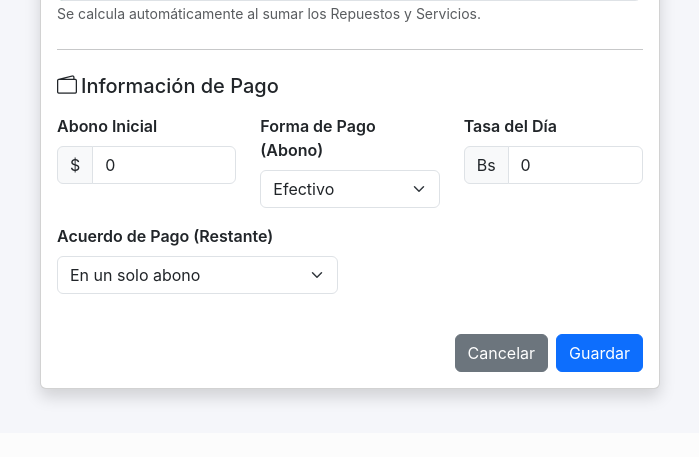
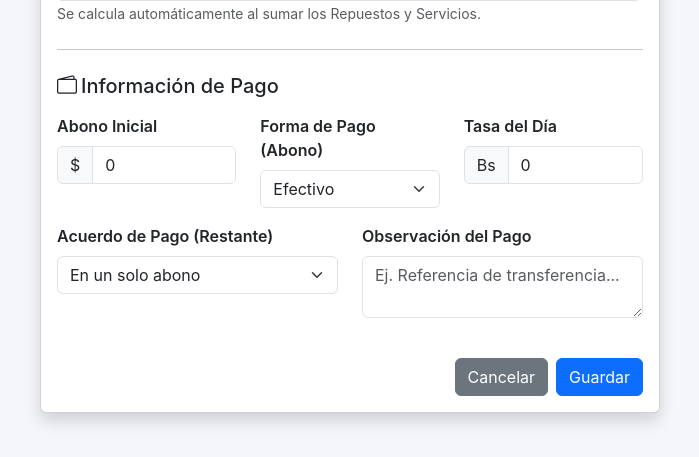
Before and after one commit to aatay19/control_taller, a Django app: page /entradas/crear/ in a window 1280 px wide. Shown: the part 1194-1651 px from the top of the page, without its empty margins (415-1114 px from the left). Before the commit the page ends 1599 px from the top, so only its background shows below. Run offline with Django 5.2, Linux system fonts and the light colour scheme; the visitor is signed in with stand-in values (Sample User, id 1); data that the repository does not hold is empty; some libraries are stand-ins or nearby versions.

Commit message:
correccion de casillas faltante

```diff
--- a/libreria/forms.py
+++ b/libreria/forms.py
@@ -22,11 +22,12 @@ class ClienteForm(forms.ModelForm):
 class EntradaForm(forms.ModelForm):
     class Meta:
         model = Entrada
-        fields = ['cliente', 'cliente_presente', 'observaciones', 'abono', 'forma_pago_abono', 'tasa_dia', 'modalidad_pago_restante']
+        fields = ['cliente', 'cliente_presente', 'observaciones', 'observacion_pago', 'abono', 'forma_pago_abono', 'tasa_dia', 'modalidad_pago_restante']
         widgets = {
             'cliente': forms.Select(attrs={'class': 'form-select'}),
             'cliente_presente': forms.CheckboxInput(attrs={'class': 'form-check-input'}),
             'observaciones': forms.Textarea(attrs={'class': 'form-control', 'rows': 3}),
+            'observacion_pago': forms.Textarea(attrs={'class': 'form-control', 'rows': 2, 'placeholder': 'Ej. Referencia de transferencia...'}),
             'abono': forms.NumberInput(attrs={'class': 'form-control', 'step': '0.01'}),
             'forma_pago_abono': forms.Select(attrs={'class': 'form-select'}),
             'tasa_dia': forms.NumberInput(attrs={'class': 'form-control', 'step': '0.01'}),
--- a/libreria/models.py
+++ b/libreria/models.py
@@ -73,12 +73,14 @@ class Entrada(models.Model):
         ('pago_movil', 'Pago Móvil'),
         ('transferencia', 'Transferencia'),
         ('zelle', 'Zelle'),
+        ('t_debito', 'T. Débito'),
     ]
 
     fecha = models.DateTimeField(auto_now_add=True, verbose_name="Fecha de Entrada")
     cliente = models.ForeignKey(Cliente, on_delete=models.CASCADE, related_name='entradas', verbose_name="Cliente")
     cliente_presente = models.BooleanField(default=False, verbose_name="¿Cliente está presente?")
     observaciones = models.TextField(verbose_name="Observaciones o Repuestos que lleva")
+    observacion_pago = models.TextField(blank=True, null=True, verbose_name="Observación del Pago")
 
     abono = models.DecimalField(max_digits=10, decimal_places=2, default=0, verbose_name="Abono")
     forma_pago_abono = models.CharField(max_length=50, choices=FORMA_PAGO_CHOICES, default='efectivo', verbose_name="Forma de Pago del Abono")
@@ -88,6 +90,7 @@ class Entrada(models.Model):
     abono_extra = models.DecimalField(max_digits=10, decimal_places=2, default=0, verbose_name="Abono Extra")
     forma_pago_abono_extra = models.CharField(max_length=50, choices=FORMA_PAGO_CHOICES, default='efectivo', verbose_name="Forma de Pago del Abono Extra")
     tasa_dia_abono_extra = models.DecimalField(max_digits=10, decimal_places=2, default=0, verbose_name="Tasa del Día (Abono Extra)")
+    observacion_abono_extra = models.TextField(blank=True, null=True, verbose_name="Observación del Abono Extra")
 
     estado = models.CharField(max_length=20, choices=ESTADO_CHOICES, default='en_taller', verbose_name="Estado")
     usuario = models.ForeignKey(User, on_delete=models.SET_NULL, null=True, blank=True, verbose_name="Registrado por")
@@ -118,6 +121,7 @@ class Salida(models.Model):
         ('pago_movil', 'Pago Móvil'),
         ('transferencia', 'Transferencia'),
         ('zelle', 'Zelle'),
+        ('t_debito', 'T. Débito'),
     ]
 
     entrada = models.OneToOneField(Entrada, on_delete=models.CASCADE, related_name='salida_rel', verbose_name="Entrada Asociada")
--- a/libreria/templates/entradas/form.html
+++ b/libreria/templates/entradas/form.html
@@ -106,6 +106,7 @@
                             <div class="text-danger small mt-1">{{ form.observaciones.errors }}</div>
                             {% endif %}
                         </div>
+
 
                         <hr class="my-4">
                         <h5 class="mb-3"><i class="bi bi-tools me-1"></i>Repuestos y Servicios</h5>
@@ -277,6 +278,15 @@
                                 {{ form.modalidad_pago_restante }}
                                 {% if form.modalidad_pago_restante.errors %}
                                 <div class="text-danger small mt-1">{{ form.modalidad_pago_restante.errors }}</div>
+                                {% endif %}
+                            </div>
+
+                            <!-- Observación del Pago -->
+                            <div class="col-md-6 mb-3">
+                                <label for="{{ form.observacion_pago.id_for_label }}" class="form-label fw-semibold">Observación del Pago</label>
+                                {{ form.observacion_pago }}
+                                {% if form.observacion_pago.errors %}
+                                <div class="text-danger small mt-1">{{ form.observacion_pago.errors }}</div>
                                 {% endif %}
                             </div>
                         </div>
--- a/libreria/views/taller_views.py
+++ b/libreria/views/taller_views.py
@@ -195,10 +195,12 @@ def taller_abono_extra(request, id):
             abono_extra = Decimal(str(data.get('abono_extra', 0)))
             forma_pago = data.get('forma_pago_abono_extra', 'efectivo')
             tasa_dia = Decimal(str(data.get('tasa_dia_abono_extra', 0)))
+            observacion_abono_extra = data.get('observacion_abono_extra', '')
 
             entrada.abono_extra = abono_extra
             entrada.forma_pago_abono_extra = forma_pago
             entrada.tasa_dia_abono_extra = tasa_dia
+            entrada.observacion_abono_extra = observacion_abono_extra
             entrada.save()
 
             return JsonResponse({'success': True, 'total_general': entrada.total_general})
```
Also changed, not shown: libreria/templates/taller/lista.html (+9 -1 lines), libreria/migrations/0008_entrada_observacion_extra_and_more.py (added), libreria/migrations/0009_remove_entrada_observacion_extra_and_more.py (added), libreria/migrations/0010_entrada_observacion_abono_extra.py (added).
